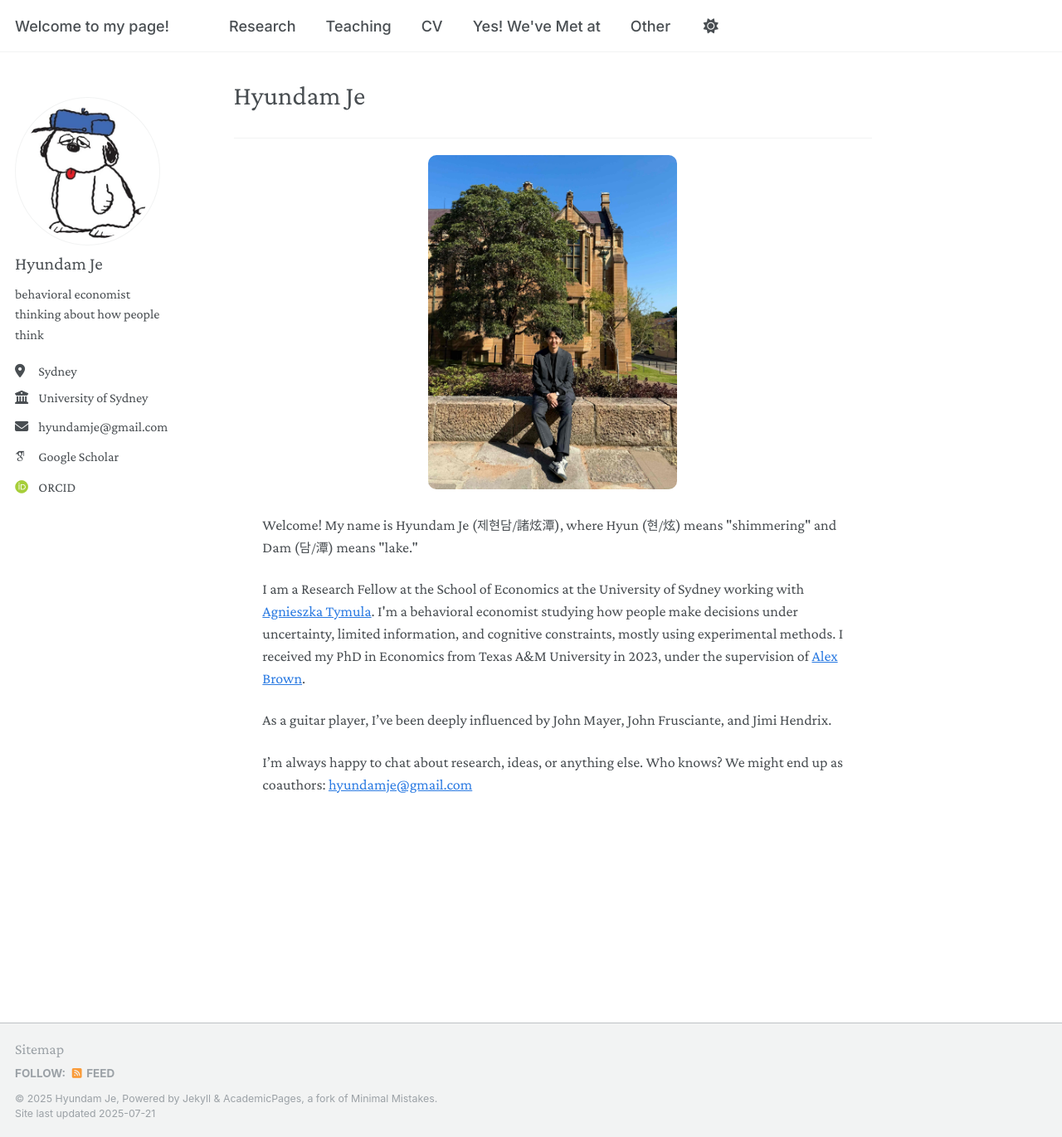
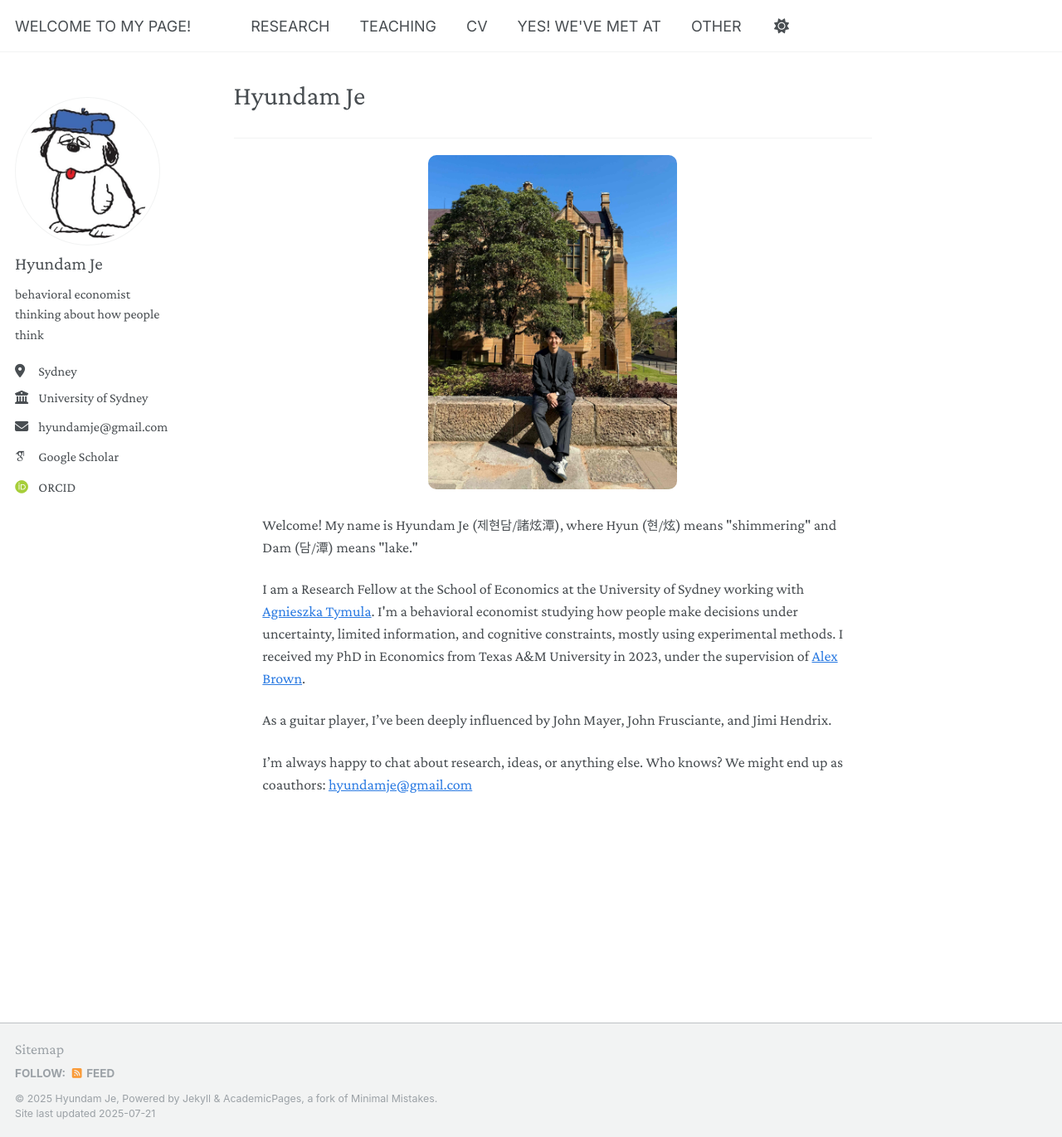
Before and after one commit to hyundamje/hyundamje.github.io, a Jekyll site: the page built from _pages/about.md, in a window 1280 px wide and 1371 px high. Shown: the whole window at 83% size. Built offline with Jekyll 4.4.1, drawn with Linux system fonts in a browser that asks for light colours; some web fonts are replaced.

Commit message:
Update custom.css

```diff
--- a/assets/css/custom.css
+++ b/assets/css/custom.css
@@ -3,7 +3,8 @@
 .masthead__menu,
 .masthead__menu a {
   font-family:  'Inter', sans-serif !important;
-  font-weight: 500;
+  text-transform: uppercase;
+  font-weight: 400;
 }
 
 .author__name {
```
